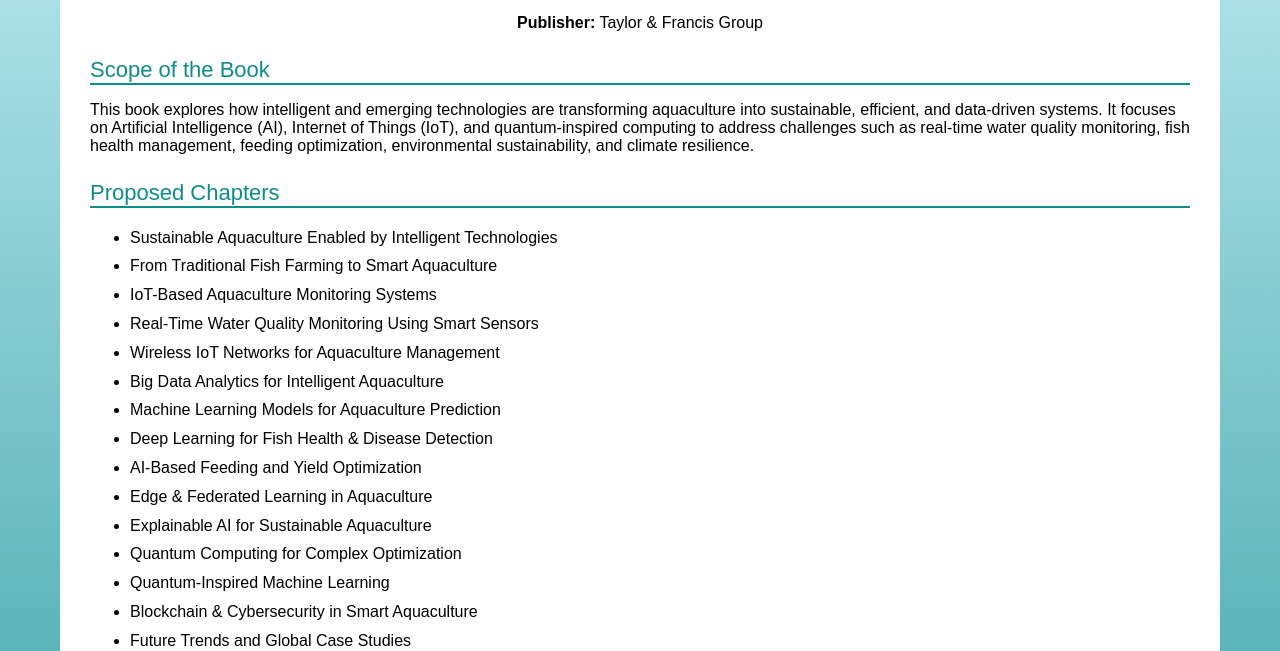
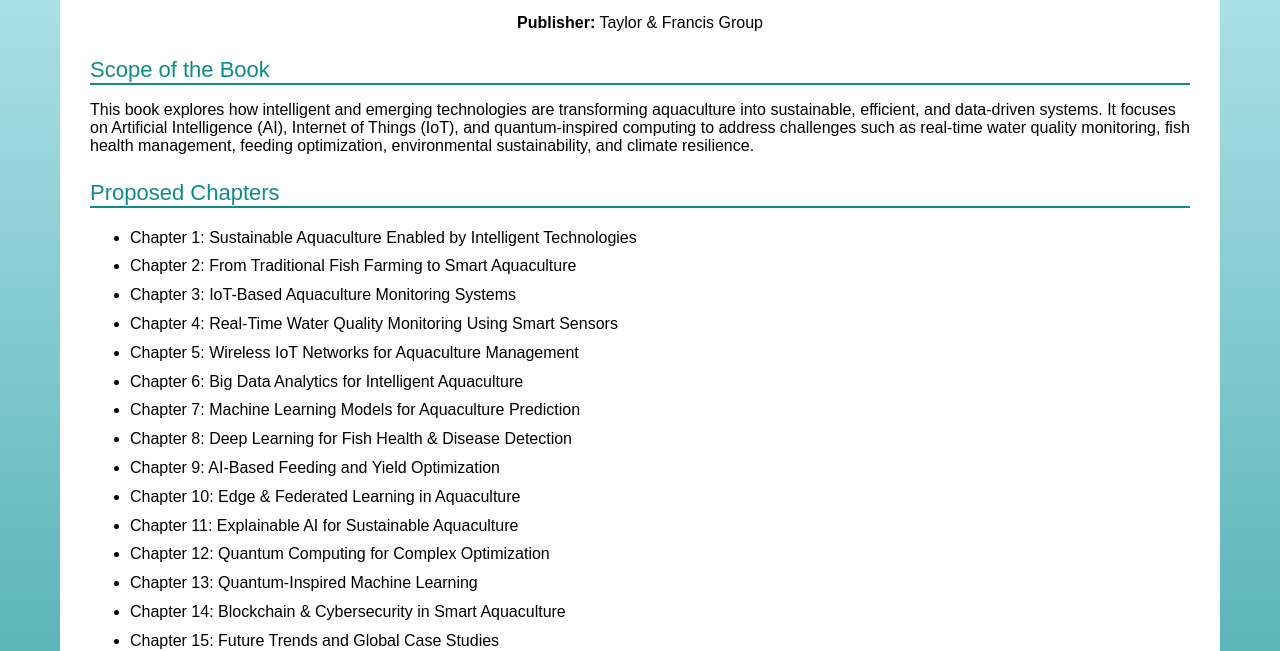
Before and after one commit to keerthieshtina/call_for_book_chapters, a plain HTML site: page index.html in a window 1280 px wide. Shown: the part 154-805 px from the top of the page. Drawn offline with Linux system fonts and the light colour scheme.

Commit message:
Update index.html

```diff
--- a/index.html
+++ b/index.html
@@ -108,21 +108,21 @@ a {
 <section>
     <div class="section-title">Proposed Chapters</div>
     <ul>
-        <li>Sustainable Aquaculture Enabled by Intelligent Technologies</li>
-        <li>From Traditional Fish Farming to Smart Aquaculture</li>
-        <li>IoT-Based Aquaculture Monitoring Systems</li>
-        <li>Real-Time Water Quality Monitoring Using Smart Sensors</li>
-        <li>Wireless IoT Networks for Aquaculture Management</li>
-        <li>Big Data Analytics for Intelligent Aquaculture</li>
-        <li>Machine Learning Models for Aquaculture Prediction</li>
-        <li>Deep Learning for Fish Health & Disease Detection</li>
-        <li>AI-Based Feeding and Yield Optimization</li>
-        <li>Edge & Federated Learning in Aquaculture</li>
-        <li>Explainable AI for Sustainable Aquaculture</li>
-        <li>Quantum Computing for Complex Optimization</li>
-        <li>Quantum-Inspired Machine Learning</li>
-        <li>Blockchain & Cybersecurity in Smart Aquaculture</li>
-        <li>Future Trends and Global Case Studies</li>
+        <li>Chapter  1: Sustainable Aquaculture Enabled by Intelligent Technologies</li>
+        <li>Chapter  2: From Traditional Fish Farming to Smart Aquaculture</li>
+        <li>Chapter  3: IoT-Based Aquaculture Monitoring Systems</li>
+        <li>Chapter  4: Real-Time Water Quality Monitoring Using Smart Sensors</li>
+        <li>Chapter  5: Wireless IoT Networks for Aquaculture Management</li>
+        <li>Chapter  6: Big Data Analytics for Intelligent Aquaculture</li>
+        <li>Chapter  7: Machine Learning Models for Aquaculture Prediction</li>
+        <li>Chapter  8: Deep Learning for Fish Health & Disease Detection</li>
+        <li>Chapter  9: AI-Based Feeding and Yield Optimization</li>
+        <li>Chapter 10: Edge & Federated Learning in Aquaculture</li>
+        <li>Chapter 11: Explainable AI for Sustainable Aquaculture</li>
+        <li>Chapter 12: Quantum Computing for Complex Optimization</li>
+        <li>Chapter 13: Quantum-Inspired Machine Learning</li>
+        <li>Chapter 14: Blockchain & Cybersecurity in Smart Aquaculture</li>
+        <li>Chapter 15: Future Trends and Global Case Studies</li>
     </ul>
 </section>
 
```
